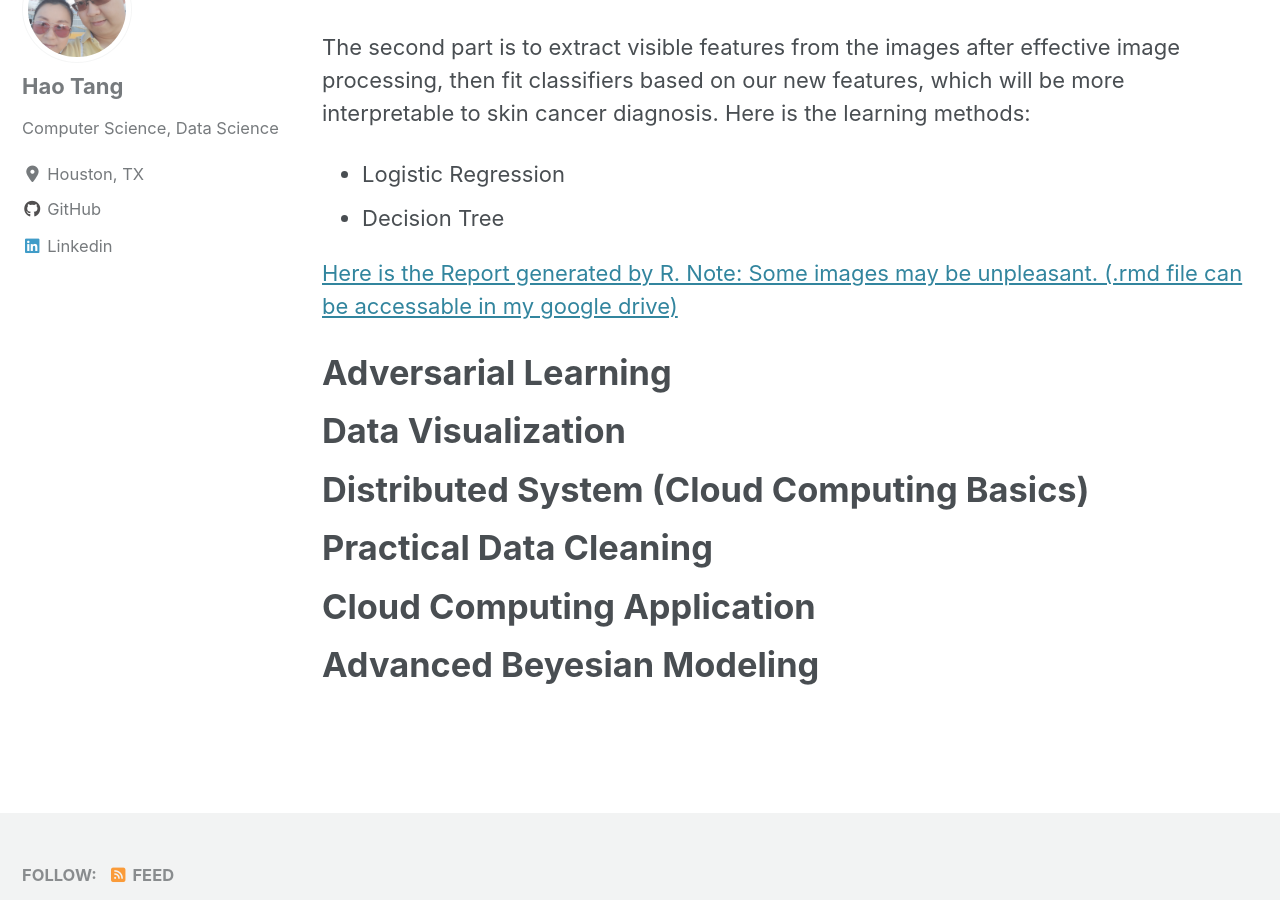
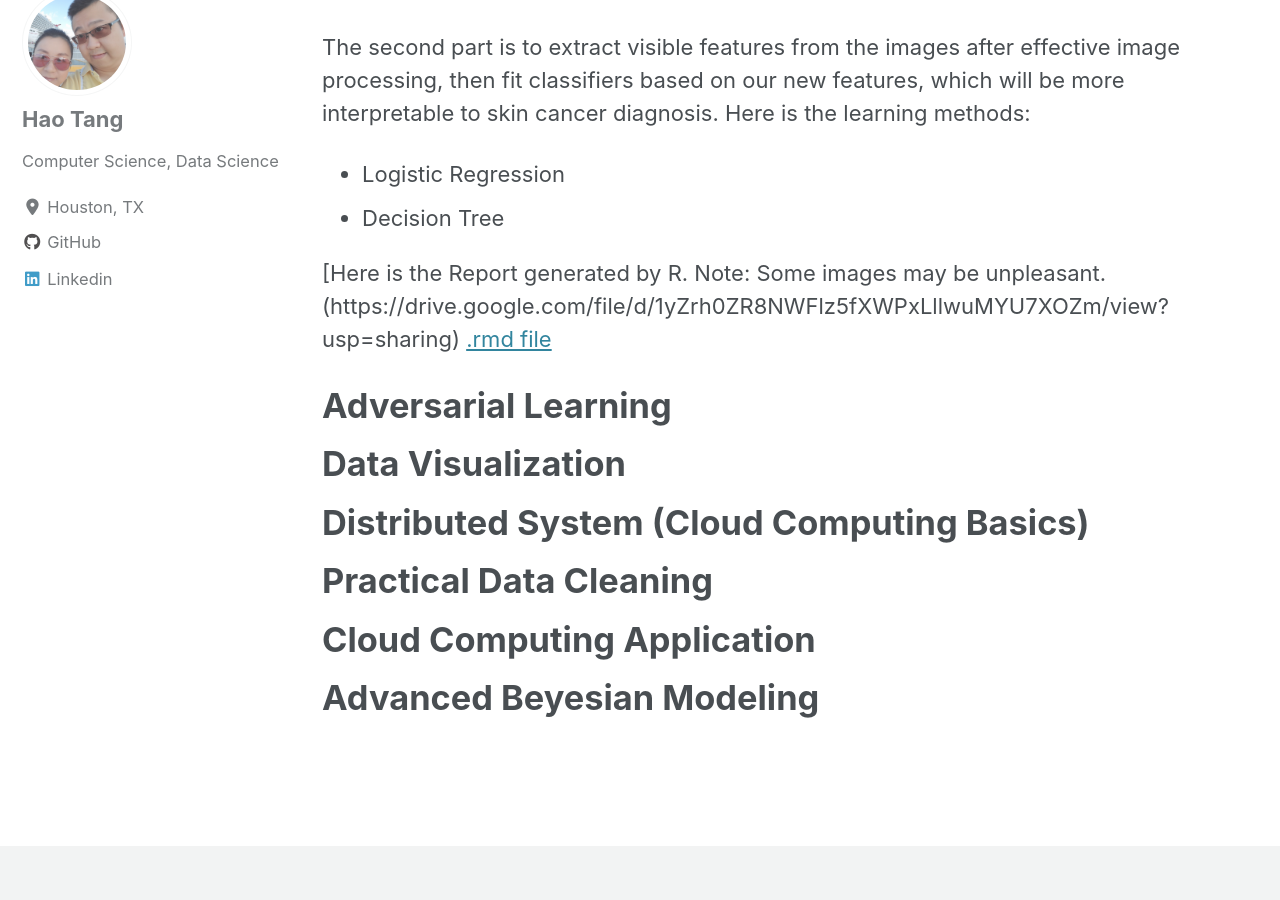
Before and after one commit to tanghao205/tanghao205.github.io, a Jekyll site: the page built from _pages/projects.md, in a window 1280 px wide and 900 px high, scrolled down 1648 px. Built offline with Jekyll 4.4.1, drawn with Linux system fonts in a browser that asks for light colours; cached includes are drawn as plain includes; nearby versions of some CDN libraries.

Commit message:
Update projects.md

```diff
--- a/_pages/projects.md
+++ b/_pages/projects.md
@@ -34,7 +34,8 @@ The second part is to extract visible features from the images after effective i
 - Logistic Regression
 - Decision Tree
 
-[Here is the Report generated by R. Note: Some images may be unpleasant. (.rmd file can be accessable in my google drive)](https://drive.google.com/file/d/1yZrh0ZR8NWFlz5fXWPxLllwuMYU7XOZm/view?usp=sharing)
+[Here is the Report generated by R. Note: Some images may be unpleasant.(https://drive.google.com/file/d/1yZrh0ZR8NWFlz5fXWPxLllwuMYU7XOZm/view?usp=sharing)
+[.rmd file](https://drive.google.com/file/d/1-K-sLj7PdQRG9mV4BfWw3Bt1JSgzy_xZ/view?usp=sharing)
 
 
 # Adversarial Learning
```
